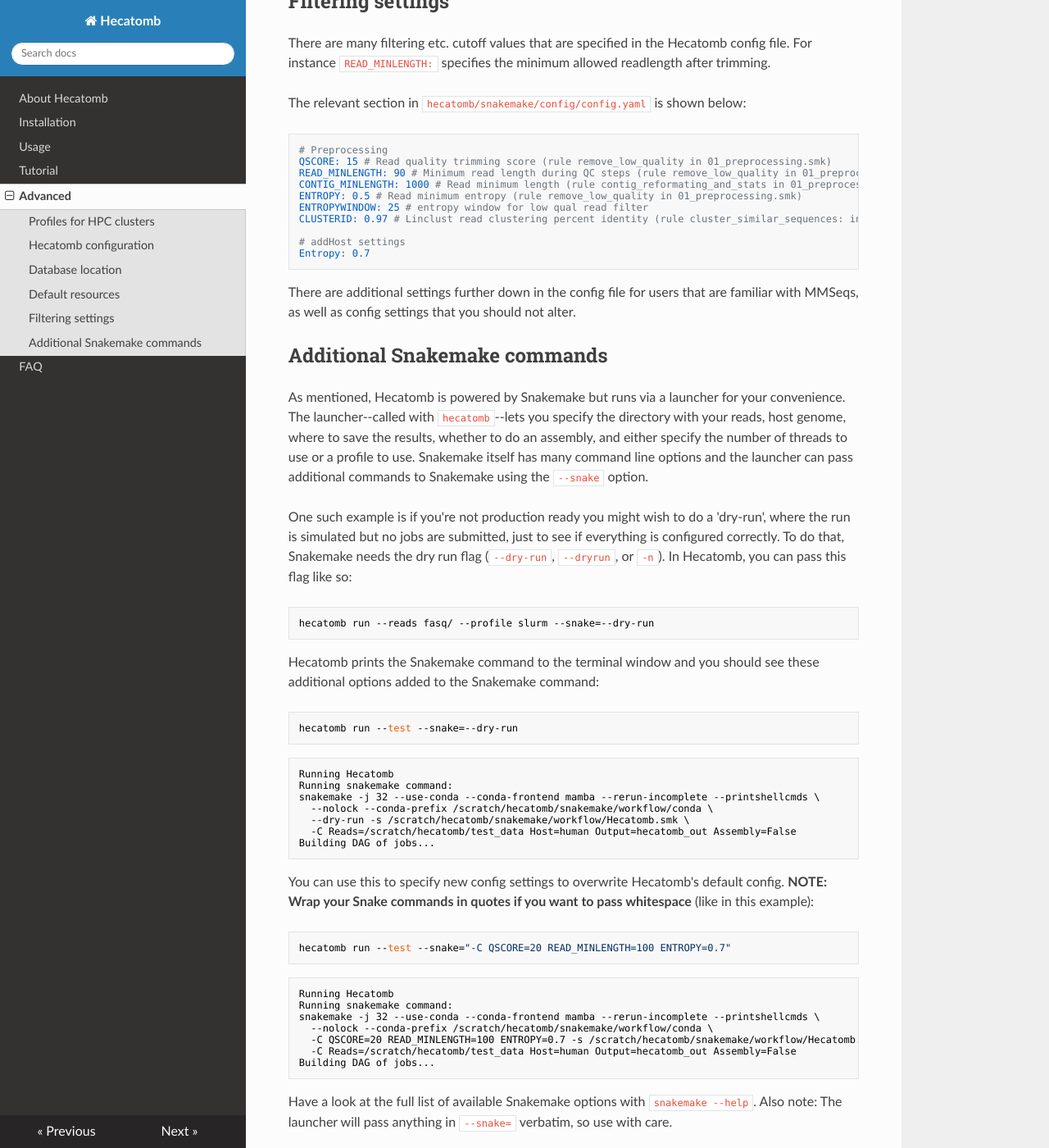
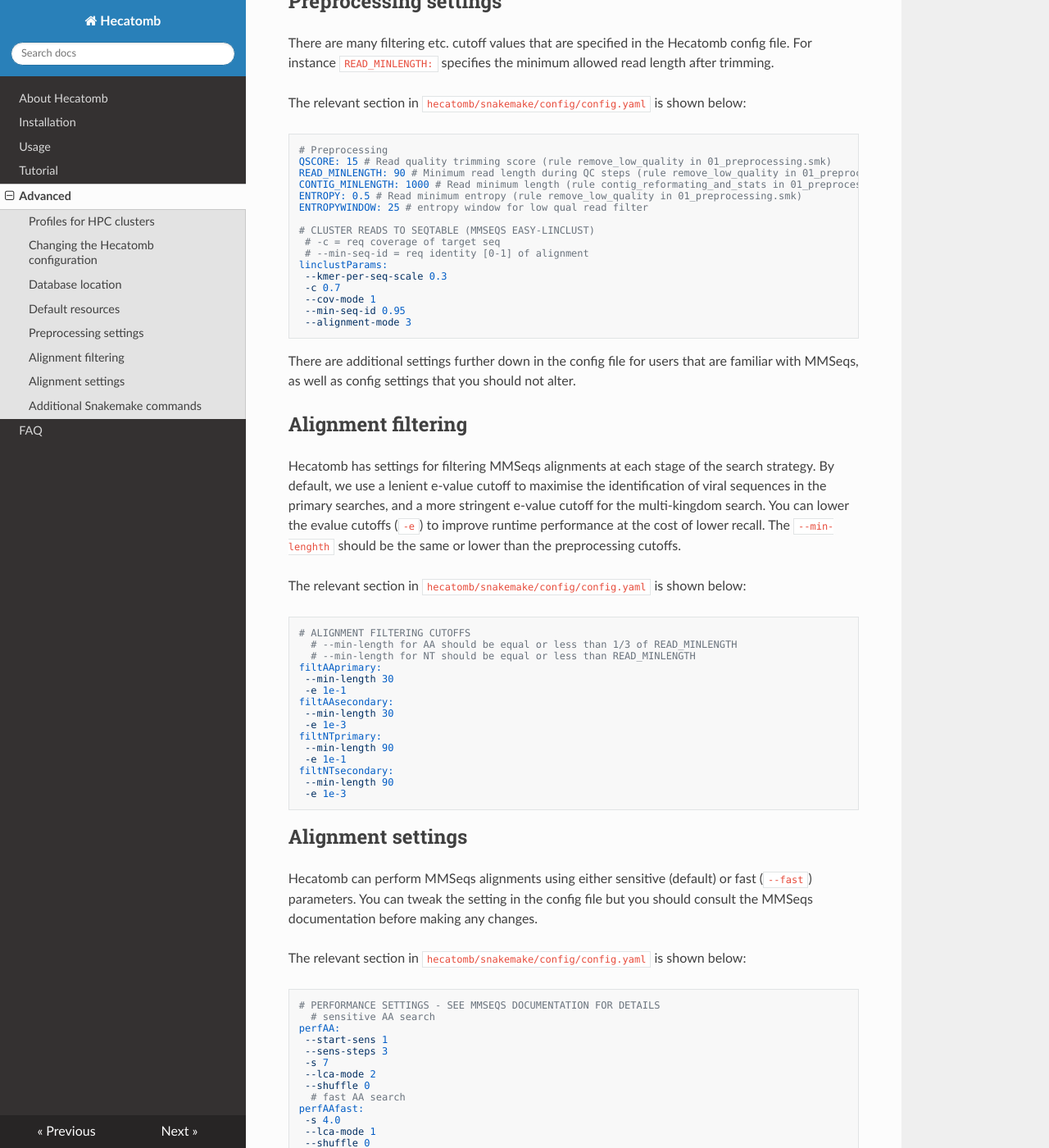
Before and after one commit to shandley/hecatomb, an MkDocs documentation site: the page built from docs/advanced.md, in a window 1280 px wide and 1400 px high, scrolled down 2407 px. Shown: the whole window at 82% size. Built offline with MkDocs 1.6.1, drawn with Linux system fonts in a browser that asks for light colours; nearby versions of some CDN libraries; some of the changed text lies outside the part shown.

````diff
--- a/docs/advanced.md
+++ b/docs/advanced.md
@@ -43,7 +43,7 @@ This line in the config file tells Snakemake how to check on the status of a job
 `cluster-status: ~/.config/snakemake/slurm/slurm-status.py` (be sure to check and update your file path).
 The `slurm-status.py` script will query the scheduler with the jobid and report back to Snakemake on the job's status.
 
-## Hecatomb configuration
+## Changing the Hecatomb configuration
 
 The Hecatomb configuration file `hecatomb/snakemake/config/config.yaml` contains settings related to resources and
 cutoffs for various stages of the pipeline. The different config settings are outlined further on.
@@ -84,7 +84,7 @@ The relevant section in `hecatomb/snakemake/config/config.yaml` is shown below:
 MMSeqsMem: 64000
 # Threads for MMSeqs (recommend >= 16)
 MMSeqsCPU: 32
-# Max runtime for MMSeqs
+# Max runtime in minutes for MMSeqs (this is only enforced by the Snakemake profile)
 MMSeqsTimeMin: 5760  # 4 days
 
 # Memory for BBTools in megabytes (recommend >= 16000)
@@ -103,10 +103,10 @@ MiscMem: 16000
 MiscCPU: 2
 ```
 
-## Filtering settings
+## Preprocessing settings
 
 There are many filtering etc. cutoff values that are specified in the Hecatomb config file.
-For instance `READ_MINLENGTH: ` specifies the minimum allowed readlength after trimming.
+For instance `READ_MINLENGTH: ` specifies the minimum allowed read length after trimming.
 
 The relevant section in `hecatomb/snakemake/config/config.yaml` is shown below:
 
@@ -117,14 +117,79 @@ READ_MINLENGTH: 90 # Minimum read length during QC steps (rule remove_low_qualit
 CONTIG_MINLENGTH: 1000 # Read minimum length (rule contig_reformating_and_stats in 01_preprocessing.smk)
 ENTROPY: 0.5 # Read minimum entropy (rule remove_low_quality in 01_preprocessing.smk)
 ENTROPYWINDOW: 25 # entropy window for low qual read filter
-CLUSTERID: 0.97 # Linclust read clustering percent identity (rule cluster_similar_sequences: in 01_preprocessing.smk)
 
-# addHost settings
-Entropy: 0.7
+# CLUSTER READS TO SEQTABLE (MMSEQS EASY-LINCLUST)
+ # -c = req coverage of target seq
+ # --min-seq-id = req identity [0-1] of alignment
+linclustParams:
+ --kmer-per-seq-scale 0.3
+ -c 0.7
+ --cov-mode 1
+ --min-seq-id 0.95
+ --alignment-mode 3
 ```
 
 There are additional settings further down in the config file for users that are familiar with MMSeqs,
 as well as config settings that you should not alter.
+
+## Alignment filtering
+
+Hecatomb has settings for filtering MMSeqs alignments at each stage of the search strategy.
+By default, we use a lenient e-value cutoff to maximise the identification of viral sequences in the primary searches,
+and a more stringent e-value cutoff for the multi-kingdom search.
+You can lower the evalue cutoffs (`-e`) to improve runtime performance at the cost of lower recall.
+The `--min-lenghth` should be the same or lower than the preprocessing cutoffs.
+
+The relevant section in `hecatomb/snakemake/config/config.yaml` is shown below:
+
+```yaml
+# ALIGNMENT FILTERING CUTOFFS
+  # --min-length for AA should be equal or less than 1/3 of READ_MINLENGTH
+  # --min-length for NT should be equal or less than READ_MINLENGTH
+filtAAprimary:
+ --min-length 30
+ -e 1e-1
+filtAAsecondary:
+ --min-length 30
+ -e 1e-3
+filtNTprimary:
+ --min-length 90
+ -e 1e-1
+filtNTsecondary:
+ --min-length 90
+ -e 1e-3
+```
+
+## Alignment settings
+
+Hecatomb can perform MMSeqs alignments using either sensitive (default) or fast (`--fast`) parameters.
+You can tweak the setting in the config file but you should consult the MMSeqs documentation before making any changes.
+
+The relevant section in `hecatomb/snakemake/config/config.yaml` is shown below:
+
+```yaml
+# PERFORMANCE SETTINGS - SEE MMSEQS DOCUMENTATION FOR DETAILS
+  # sensitive AA search
+perfAA:
+ --start-sens 1
+ --sens-steps 3
+ -s 7
+ --lca-mode 2
+ --shuffle 0
+  # fast AA search
+perfAAfast:
+ -s 4.0
+ --lca-mode 1
+ --shuffle 0
+  # sensitive NT search
+perfNT:
+ --start-sens 2
+ -s 7
+ --sens-steps 3
+  # fast NT search
+perfNTfast:
+ -s 4.0
+```
 
 ## Additional Snakemake commands
 
@@ -142,8 +207,8 @@ In Hecatomb, you can pass this flag like so:
 hecatomb run --reads fasq/ --profile slurm --snake=--dry-run
 ```
 
-Hecatomb prints the Snakemake command to the terminal window and you should see these additional options added to the
-Snakemake command:
+Hecatomb prints the Snakemake command to the terminal window before running and you should see these additional options
+added to the Snakemake command:
 
 ```bash
 hecatomb run --test --snake=--dry-run
````
Also changed, not shown: other parts of docs/advanced.md (+1 -1 lines), README.md (+14 -7 lines), docs/faq.md (+14 -0 lines), docs/index.md (+1 -1 lines), docs/install.md (+2 -2 lines), docs/tutorial.md (+1 -1 lines), docs/usage.md (+5 -5 lines).
